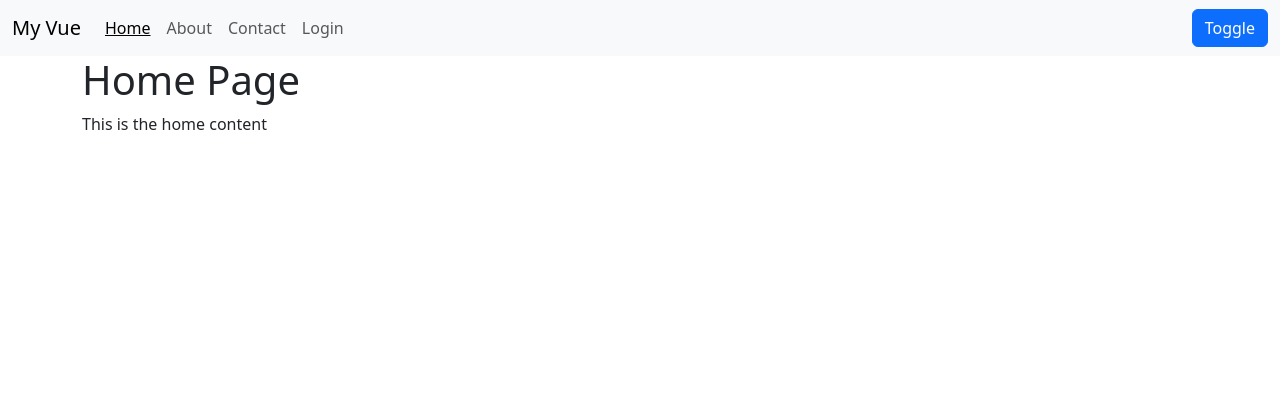
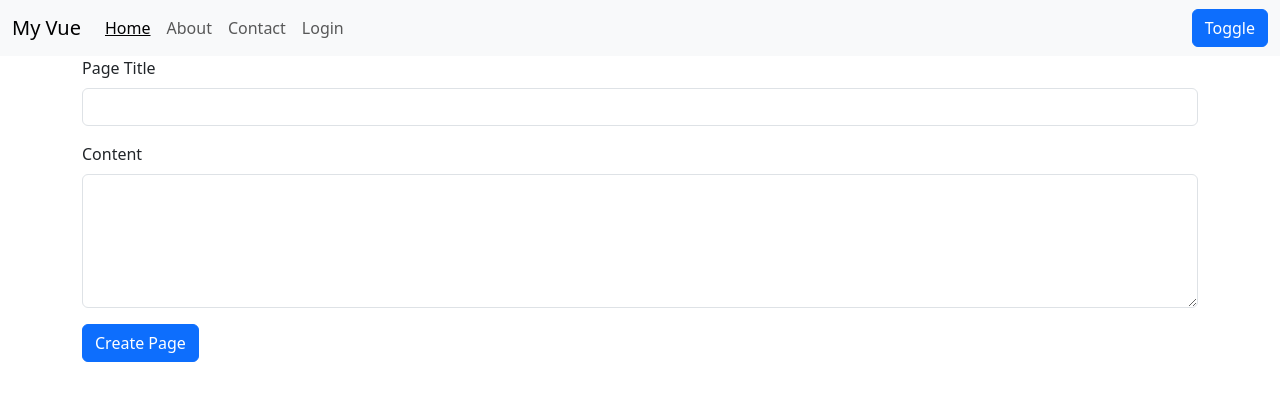
Before and after one commit to RuAhTo/vue-practice-2, a Vue app: page / in a window 1280 px wide. Shown: the top 400 px of the page. Built offline with nearby package versions, Linux system fonts and the light colour scheme.

Commit message:
Lesson 4.4

```diff
--- a/src/App.vue
+++ b/src/App.vue
@@ -7,21 +7,27 @@
 
     <div v-show="false">Hide this</div>
 
-    <PageViewer
+    <!-- <PageViewer
         v-if="pages.length > 0"
         :page="pages[activePage]"
-    ></PageViewer>
+    ></PageViewer> -->
+
+    <create-page
+        :page-created="pageCreated"
+    ></create-page>
 </template>
 
 <script>
 import Navbar from './components/Navbar.vue'
 import PageViewer from './components/PageViewer.vue'
+import CreatePage from './components/CreatePage.vue';
 import '../node_modules/bootstrap/dist/css/bootstrap.css';
 
 export default{
     components: {
         Navbar,
         PageViewer,
+        CreatePage,
     },
     created() {
         this.getPages()
@@ -37,6 +43,9 @@
             let res = await fetch('pages.json')
             let data = await res.json()
             this.pages = data;
+        },
+        pageCreated(pageObj){
+            console.log(pageObj);
         }
     }
 }
--- /dev/null
+++ b/src/components/CreatePage.vue
@@ -0,0 +1,46 @@
+<template>
+    <div class="container mb-3">
+        <form action="">
+            <div class="mb-3">
+                <label for="" class="form-label">
+                    Page Title
+                </label>
+                <input
+                    v-model="pageTitle"
+                    type="text"
+                    class="form-control"
+                />
+            </div>
+            <div class="mb-3">
+                <label for="" class="form-label">
+                    Content
+                </label>
+                <textarea
+                v-model="content"
+                rows="5"
+                name=""
+                id=""
+                class="form-control"
+                ></textarea>
+            </div>
+            <div class="mb-3">
+                <button
+                    class="btn btn-primary"
+                    @click.prevent="pageCreated({pageTitle, content})"
+                >Create Page</button>
+            </div>
+        </form>
+    </div>
+</template>
+
+<script>
+    export default {
+        props: ['pageCreated'],
+        data() {
+            return {
+                pageTitle: '',
+                content: ''
+            }
+        }
+    }
+</script>
```
